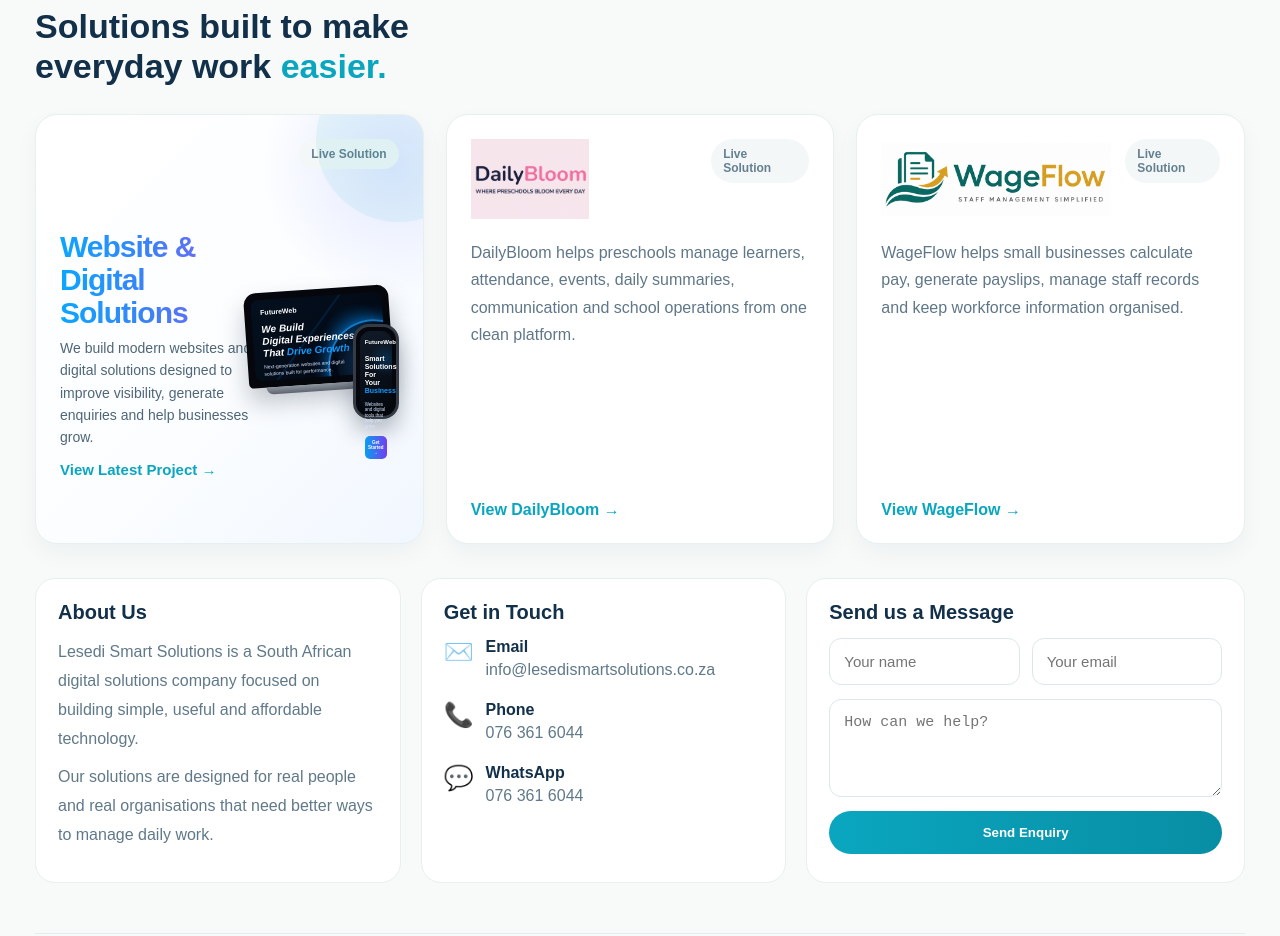
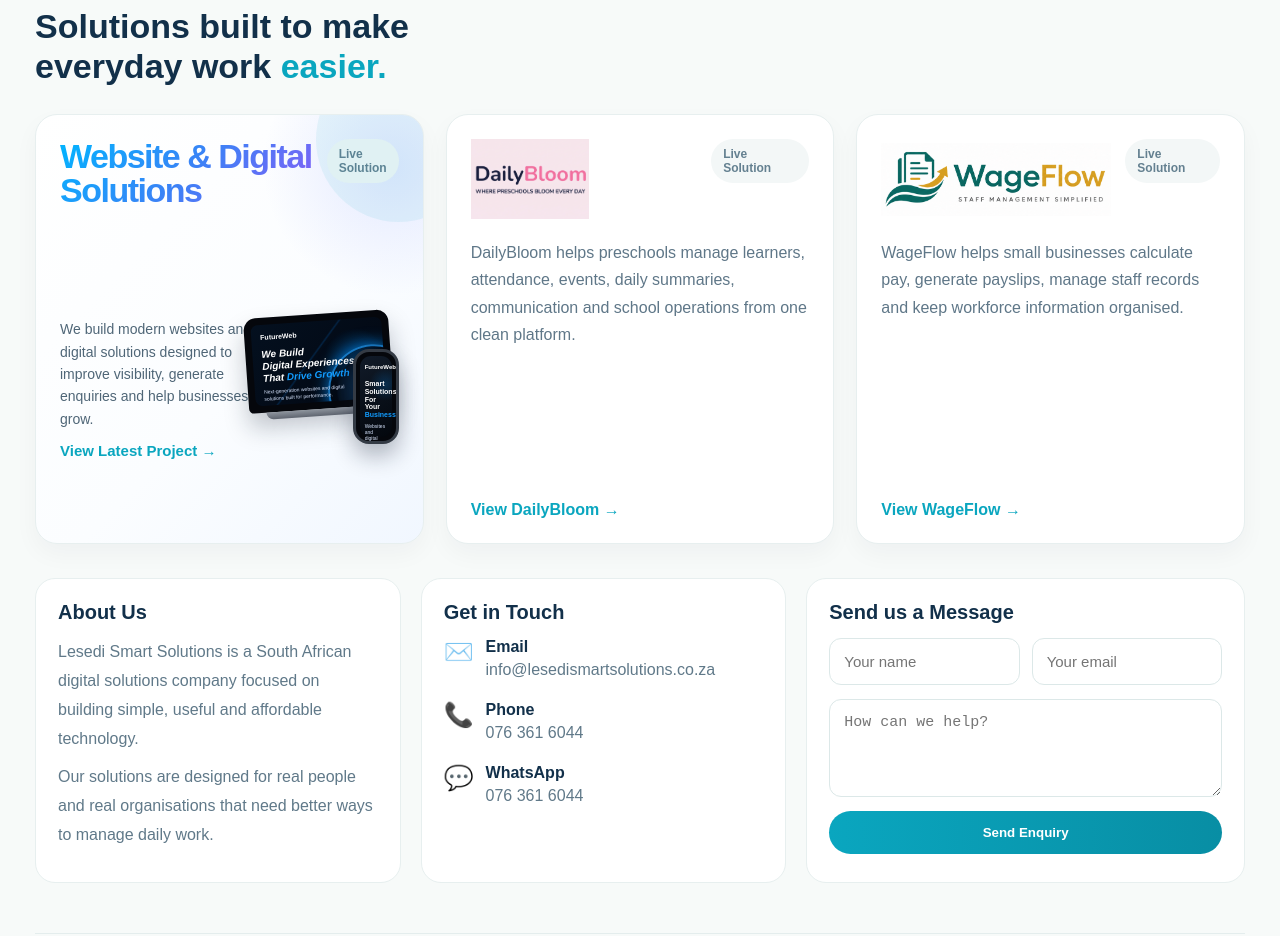
Before and after one commit to KaonPM/lesedi-smart-solutions, a Next.js app: page / in a window 1280 px wide. Shown: the part 860-1796 px from the top of the page. Built offline with nearby package versions, Linux system fonts and the light colour scheme.

Commit message:
Refine solutions card layout and improve visual consistency

```diff
--- a/app/globals.css
+++ b/app/globals.css
@@ -977,3 +977,57 @@
   background-clip:text;
   -webkit-text-fill-color:transparent;
 }
+.websiteCardTop{
+  align-items:flex-start;
+}
+
+.websiteEvolutionHeading{
+  margin:0;
+  max-width:260px;
+
+  font-size:40px;
+  line-height:1;
+  font-weight:900;
+  letter-spacing:-1.5px;
+
+  background:linear-gradient(
+    135deg,
+    #00b5ff,
+    #3b82f6,
+    #8b5cf6
+  );
+
+  -webkit-background-clip:text;
+  background-clip:text;
+  -webkit-text-fill-color:transparent;
+}
+.referencePhone{
+  overflow:hidden;
+}
+
+.referencePhone strong{
+  font-size:6px;
+}
+
+.referencePhone h5{
+  font-size:7px;
+  line-height:1.1;
+  margin:4px 0;
+}
+
+.referencePhone p{
+  font-size:5px;
+  line-height:1.2;
+  margin:4px 0;
+}
+
+.referencePhone small{
+  font-size:5px;
+}
+.websiteReferenceCopy{
+  padding-top:8px;
+}
+
+.websiteReferenceCopy p{
+  margin-top:12px;
+}
--- a/app/page.tsx
+++ b/app/page.tsx
@@ -103,21 +103,19 @@
           {/* WEBSITE FIRST */}
 
           <article className="card websiteReferenceCard">
-            <div className="cardTop">
-              <div />
+            <div className="cardTop websiteCardTop">
+  <h3 className="websiteEvolutionHeading">
+    Website & Digital Solutions
+  </h3>
+
   <small>Live Solution</small>
 </div>
 
 <div className="websiteReferenceGrid">
   <div className="websiteReferenceCopy">
-                <h3 className="websiteEvolutionHeading">
-                    Website & Digital Solutions
-                </h3>
-
     <p>
       We build modern websites and digital solutions designed to
-                  improve visibility, generate enquiries and help businesses
-                  grow.
+      improve visibility, generate enquiries and help businesses grow.
     </p>
 
                 <a
```
Lines whose indentation alone changed are shown as unchanged.
